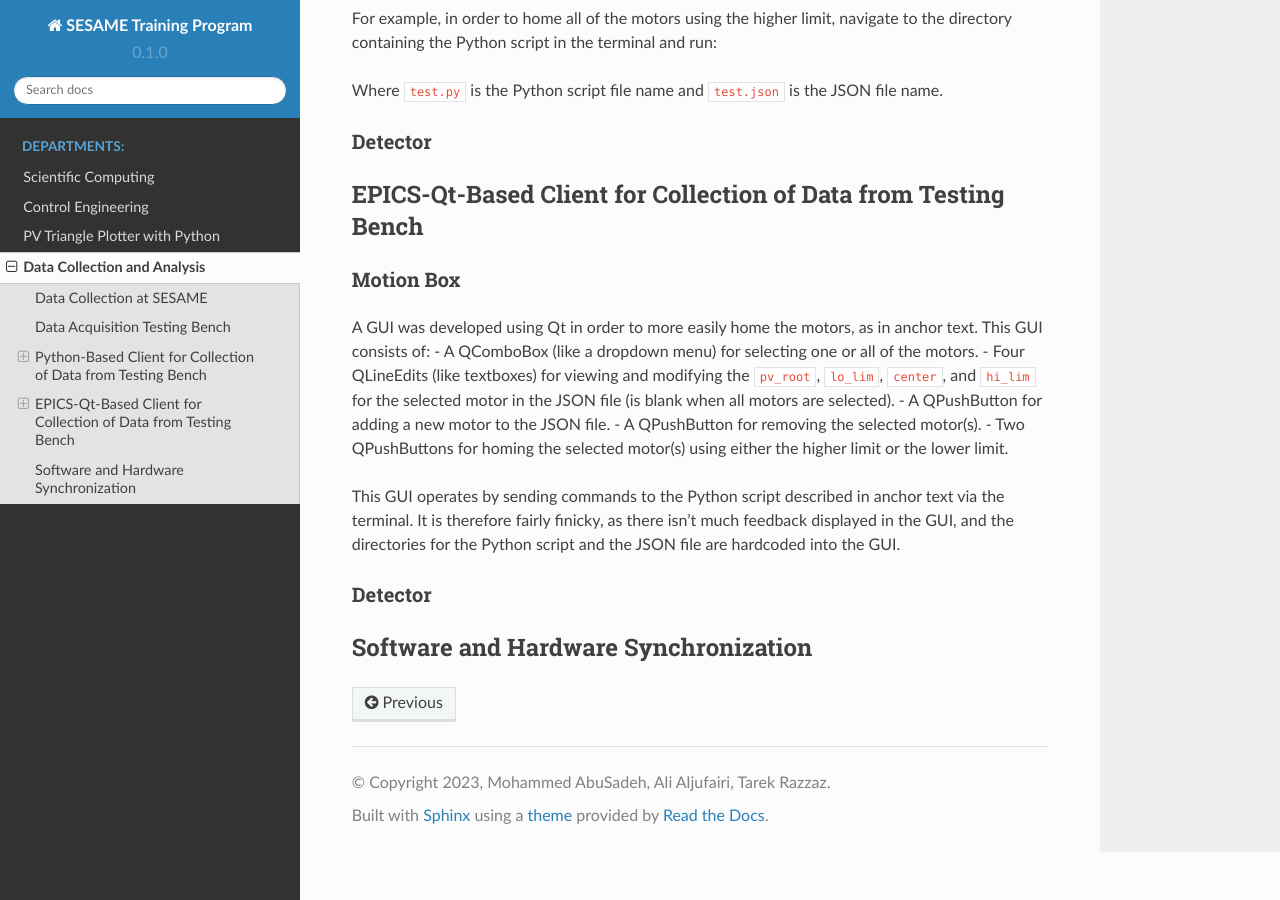
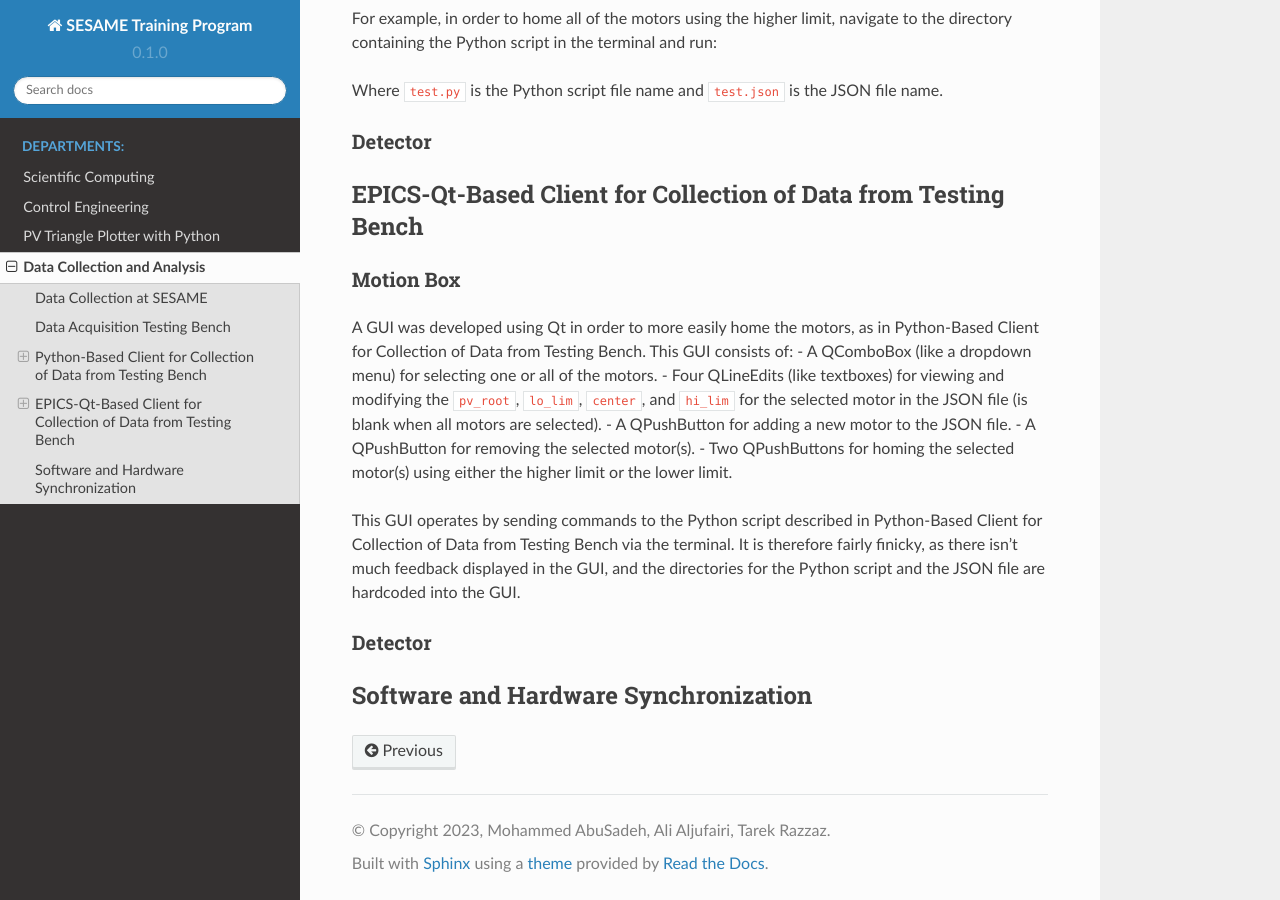
Before and after one commit to SESAME-Synchrotron/CCD, a Sphinx documentation site: the page built from docs/source/DAQ.rst, in a window 1280 px wide and 900 px high, scrolled down 1791 px. Built offline with Sphinx 7.4.7 and the Read the Docs theme 2.0.0, drawn with Linux system fonts in a browser that asks for light colours.

Commit message:
DAQ referencing other section 2

```diff
--- a/docs/source/DAQ.rst
+++ b/docs/source/DAQ.rst
@@ -70,14 +70,14 @@ EPICS-Qt-Based Client for Collection of Data from Testing Bench
 
 Motion Box
 ...........
-A GUI was developed using Qt in order to more easily home the motors, as in :ref:`anchor text <t3start:link-target>`. This GUI consists of:
+A GUI was developed using Qt in order to more easily home the motors, as in :ref:`Python-Based Client for Collection of Data from Testing Bench <t3start:link-target>`. This GUI consists of:
 - A QComboBox (like a dropdown menu) for selecting one or all of the motors.
 - Four QLineEdits (like textboxes) for viewing and modifying the ``pv_root``, ``lo_lim``, ``center``, and ``hi_lim`` for the selected motor in the JSON file (is blank when all motors are selected).
 - A QPushButton for adding a new motor to the JSON file.
 - A QPushButton for removing the selected motor(s).
 - Two QPushButtons for homing the selected motor(s) using either the higher limit or the lower limit.
 
-This GUI operates by sending commands to the Python script described in :ref:`anchor text <t3start:link-target>` via the terminal. It is therefore fairly finicky, as there isn't much feedback displayed in the GUI, and the directories for the Python script and the JSON file are hardcoded into the GUI.
+This GUI operates by sending commands to the Python script described in :ref:`Python-Based Client for Collection of Data from Testing Bench <t3start:link-target>` via the terminal. It is therefore fairly finicky, as there isn't much feedback displayed in the GUI, and the directories for the Python script and the JSON file are hardcoded into the GUI.
 
 
 Detector
```
